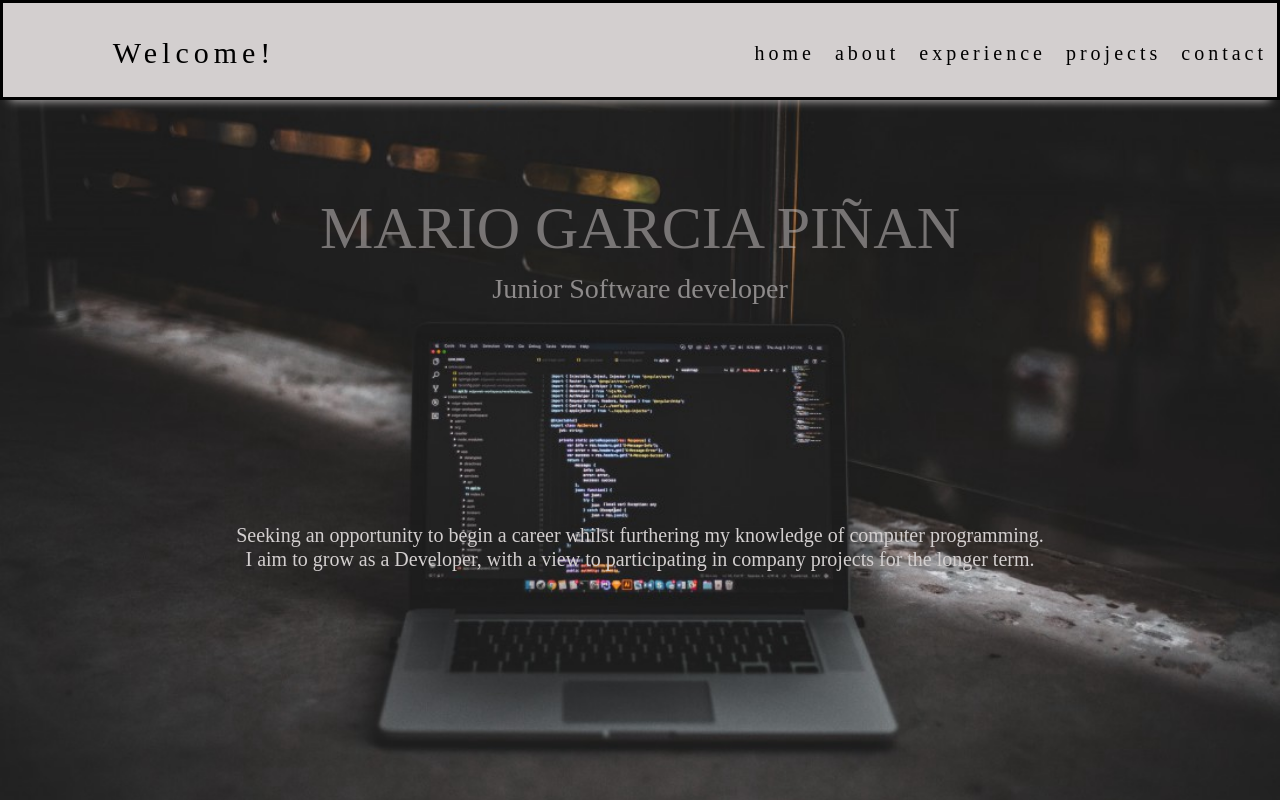
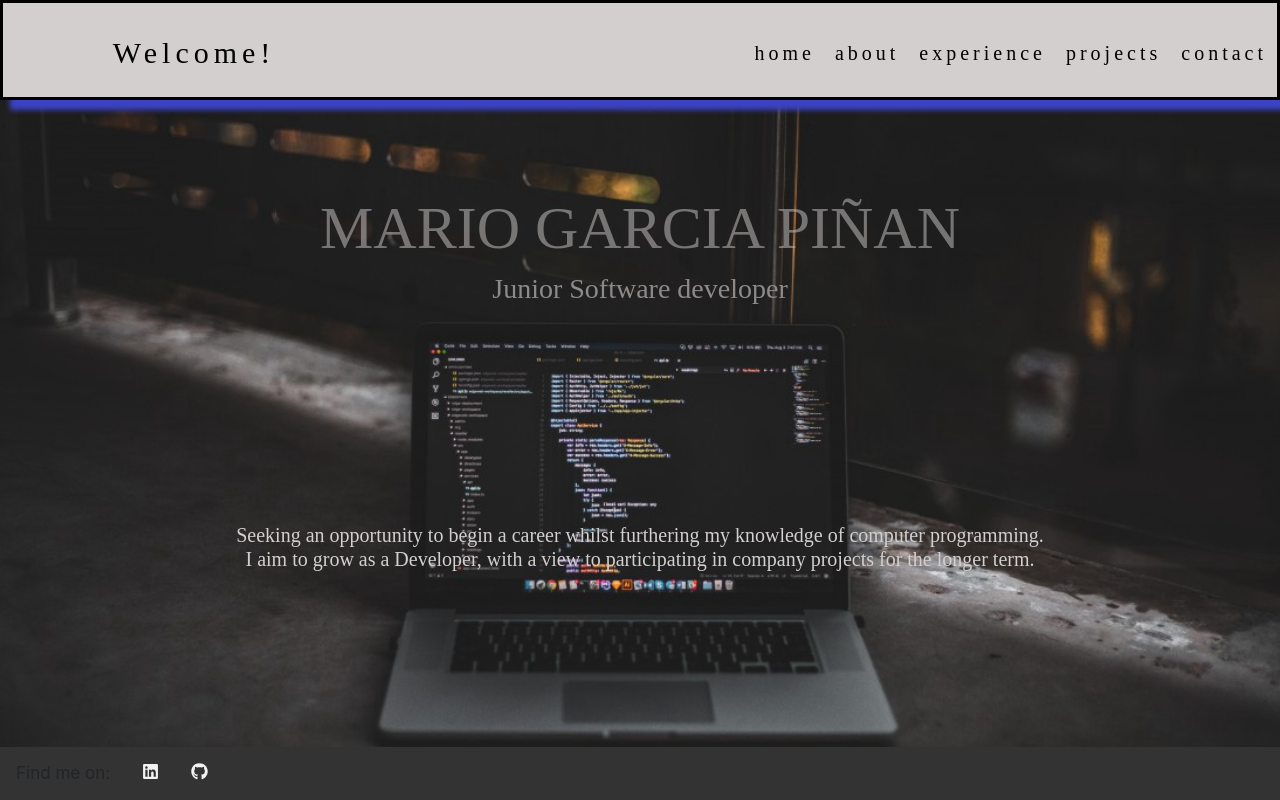
Before and after one commit to Mpinan/Netlify, a React (Create React App) app: page / in a window 1280 px wide. Shown: the top 800 px of the page. Built offline with nearby package versions, Linux system fonts and the light colour scheme.

Commit message:
added botton navbar

```diff
--- a/src/App.js
+++ b/src/App.js
@@ -1,6 +1,7 @@
 import React, { Component } from "react";
 import NavigationBar from "./Components/navigationBar";
 import About from "./Components/aboutme"
+import BottonBar from "./Components/bottonbar"
 
 
 class App extends Component {
@@ -9,7 +10,7 @@ class App extends Component {
       <div className="App">
         <NavigationBar/>
           <About/>
-
+          <BottonBar/>
       </div>
     );
   }
--- /dev/null
+++ b/src/Components/bottonbar.jsx
@@ -0,0 +1,25 @@
+import { FaLinkedin, FaGithub } from 'react-icons/fa';
+
+const BottonBar = () => {
+    return (
+        <div>
+            <div className="buttonnavbar">
+
+                <a>
+
+                    Find me on:
+                    </a>
+            <h5>
+                <a href="https://www.linkedin.com/in/mario-garcia-4491b316b/" rel="noopenr noreferrer" target="_blank">
+                    <FaLinkedin />
+                </a>
+                <a href="https://github.com/jaitone" rel="noopenr noreferrer" target="_blank">
+                    <FaGithub />
+                </a>
+            </h5>
+        </div>
+        </div>
+);
+}
+
+export default BottonBar;
--- a/src/index.css
+++ b/src/index.css
@@ -10,7 +10,9 @@ body {
 
 header {
 	border: solid rgb(0, 0, 0);
-	box-shadow: 0 10px 10px -10px #d3cfcf;
+	-webkit-box-shadow: 10px 10px 5px 0px rgba(60,67,194,1);
+	-moz-box-shadow: 10px 10px 5px 0px rgba(60,67,194,1);
+	box-shadow: 10px 10px 5px 0px rgba(60,67,194,1);
 	height: 100px;
 	background:  #d3cfcf;;
 	width: 100%;
@@ -134,6 +136,34 @@ nav a {
   background-color: #bdbdbd;
 }
 
+.buttonnavbar {
+  overflow: hidden;
+  background-color: #333;
+  position: fixed;
+  bottom: 0;
+  width: 100%;
+}
+
+.buttonnavbar a {
+  float: left;
+  display: block;
+  color: #f2f2f2;
+  text-align: center;
+  padding: 14px 16px;
+  text-decoration: none;
+  font-size: 17px;
+}
+
+.buttonnavbar a:hover {
+  background: #f1f1f1;
+  color: black;
+}
+
+.main {
+  padding: 16px;
+  margin-bottom: 30px;
+}
+
 
 code {
   font-family: source-code-pro, Menlo, Monaco, Consolas, 'Courier New',
```
Also changed, not shown: 1 other file (tests, documents, lock files or other folders).
